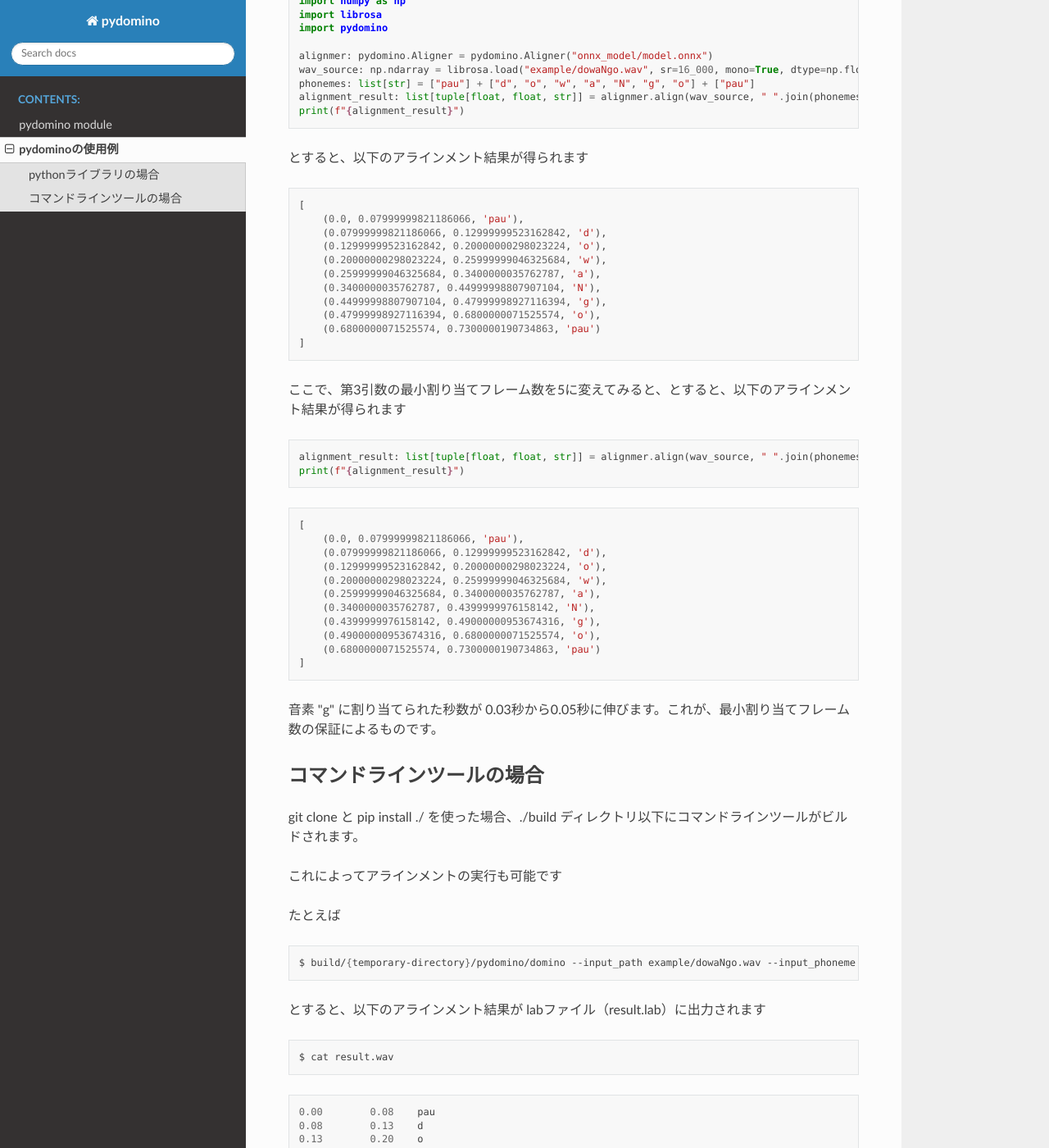
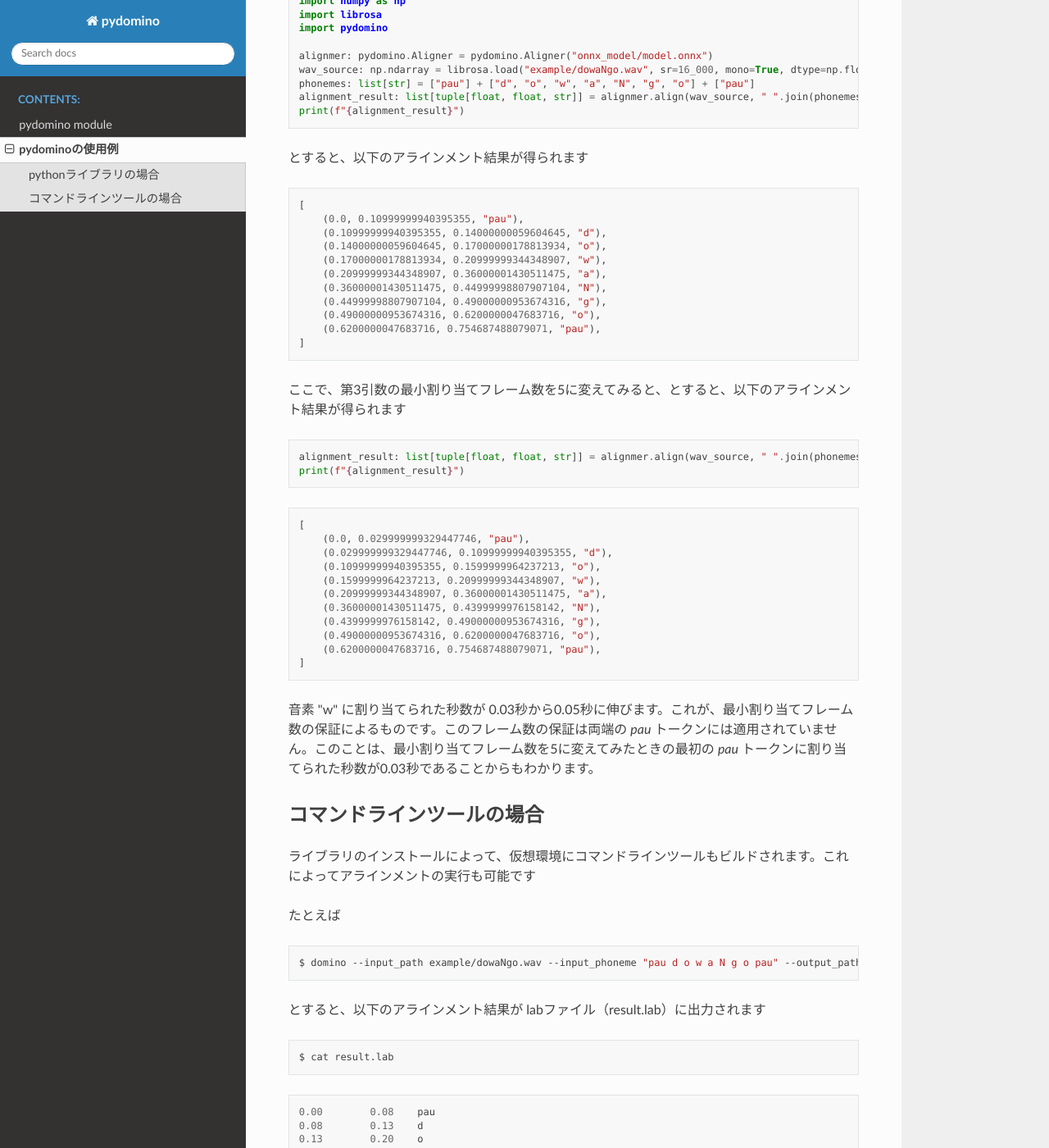
Before and after one commit to DwangoMediaVillage/pydomino, a Sphinx documentation site: the page built from sphinx/source/examples.rst, in a window 1280 px wide and 1400 px high, scrolled down 247 px. Shown: the whole window at 82% size. Built offline with Sphinx 7.4.7 and the Read the Docs theme 3.1.0, drawn with Linux system fonts in a browser that asks for light colours.

Commit message:
fix: 使用例の更新

```diff
--- a/sphinx/source/examples.rst
+++ b/sphinx/source/examples.rst
@@ -22,39 +22,39 @@ pythonライブラリの場合
 .. code-block:: python
 
     [
-        (0.0, 0.07999999821186066, 'pau'),
-        (0.07999999821186066, 0.12999999523162842, 'd'),
-        (0.12999999523162842, 0.20000000298023224, 'o'),
-        (0.20000000298023224, 0.25999999046325684, 'w'),
-        (0.25999999046325684, 0.3400000035762787, 'a'),
-        (0.3400000035762787, 0.44999998807907104, 'N'),
-        (0.44999998807907104, 0.47999998927116394, 'g'),
-        (0.47999998927116394, 0.6800000071525574, 'o'),
-        (0.6800000071525574, 0.7300000190734863, 'pau')
+        (0.0, 0.10999999940395355, "pau"),
+        (0.10999999940395355, 0.14000000059604645, "d"),
+        (0.14000000059604645, 0.17000000178813934, "o"),
+        (0.17000000178813934, 0.20999999344348907, "w"),
+        (0.20999999344348907, 0.36000001430511475, "a"),
+        (0.36000001430511475, 0.44999998807907104, "N"),
+        (0.44999998807907104, 0.49000000953674316, "g"),
+        (0.49000000953674316, 0.6200000047683716, "o"),
+        (0.6200000047683716, 0.754687488079071, "pau"),
     ]
 
 ここで、第3引数の最小割り当てフレーム数を5に変えてみると、とすると、以下のアラインメント結果が得られます
 
 .. code-block:: python
 
-    alignment_result: list[tuple[float, float, str]] = alignmer.align(wav_source, " ".join(phonemes), 3)
+    alignment_result: list[tuple[float, float, str]] = alignmer.align(wav_source, " ".join(phonemes), 5)
     print(f"{alignment_result}")
 
 .. code-block:: python
 
     [
-        (0.0, 0.07999999821186066, 'pau'),
-        (0.07999999821186066, 0.12999999523162842, 'd'),
-        (0.12999999523162842, 0.20000000298023224, 'o'),
-        (0.20000000298023224, 0.25999999046325684, 'w'),
-        (0.25999999046325684, 0.3400000035762787, 'a'),
-        (0.3400000035762787, 0.4399999976158142, 'N'),
-        (0.4399999976158142, 0.49000000953674316, 'g'),
-        (0.49000000953674316, 0.6800000071525574, 'o'),
-        (0.6800000071525574, 0.7300000190734863, 'pau')
+        (0.0, 0.029999999329447746, "pau"),
+        (0.029999999329447746, 0.10999999940395355, "d"),
+        (0.10999999940395355, 0.1599999964237213, "o"),
+        (0.1599999964237213, 0.20999999344348907, "w"),
+        (0.20999999344348907, 0.36000001430511475, "a"),
+        (0.36000001430511475, 0.4399999976158142, "N"),
+        (0.4399999976158142, 0.49000000953674316, "g"),
+        (0.49000000953674316, 0.6200000047683716, "o"),
+        (0.6200000047683716, 0.754687488079071, "pau"),
     ]
 
-音素 "g" に割り当てられた秒数が 0.03秒から0.05秒に伸びます。これが、最小割り当てフレーム数の保証によるものです。
+音素 "w" に割り当てられた秒数が 0.03秒から0.05秒に伸びます。これが、最小割り当てフレーム数の保証によるものです。このフレーム数の保証は両端の `pau` トークンには適用されていません。このことは、最小割り当てフレーム数を5に変えてみたときの最初の `pau` トークンに割り当てられた秒数が0.03秒であることからもわかります。
 
 
 
@@ -62,21 +62,19 @@ pythonライブラリの場合
 コマンドラインツールの場合
 **************************
 
-git clone と pip install ./ を使った場合、./build ディレクトリ以下にコマンドラインツールがビルドされます。
-
-これによってアラインメントの実行も可能です
+ライブラリのインストールによって、仮想環境にコマンドラインツールもビルドされます。これによってアラインメントの実行も可能です
 
 たとえば
 
 .. code-block:: bash
 
-    $ build/{temporary-directory}/pydomino/domino --input_path example/dowaNgo.wav --input_phoneme "pau d o w a N g o pau" --output_path result.lab -N 5
+    $ domino --input_path example/dowaNgo.wav --input_phoneme "pau d o w a N g o pau" --output_path result.lab -N 5
 
 とすると、以下のアラインメント結果が labファイル（result.lab）に出力されます
 
 .. code-block:: bash
 
-    $ cat result.wav
+    $ cat result.lab
 
 .. code-block:: guess
 
```
